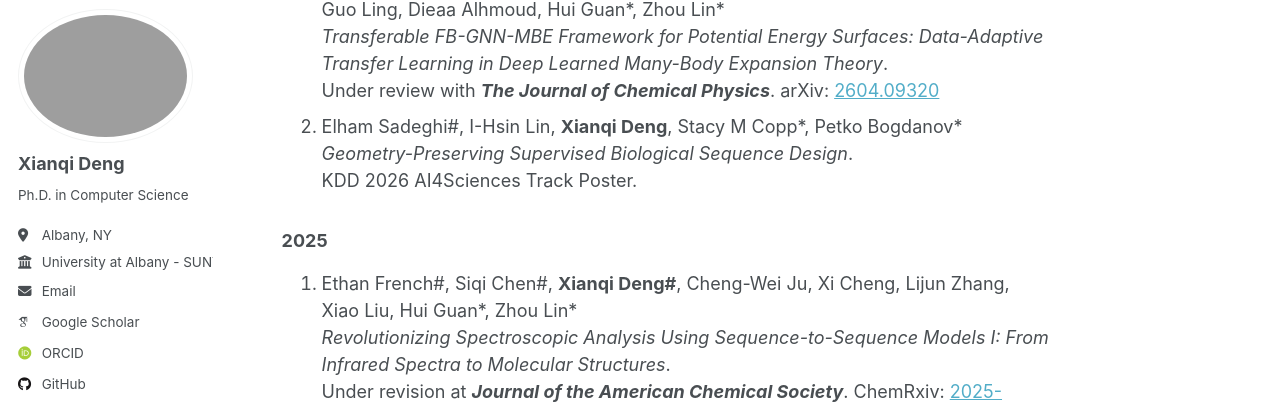
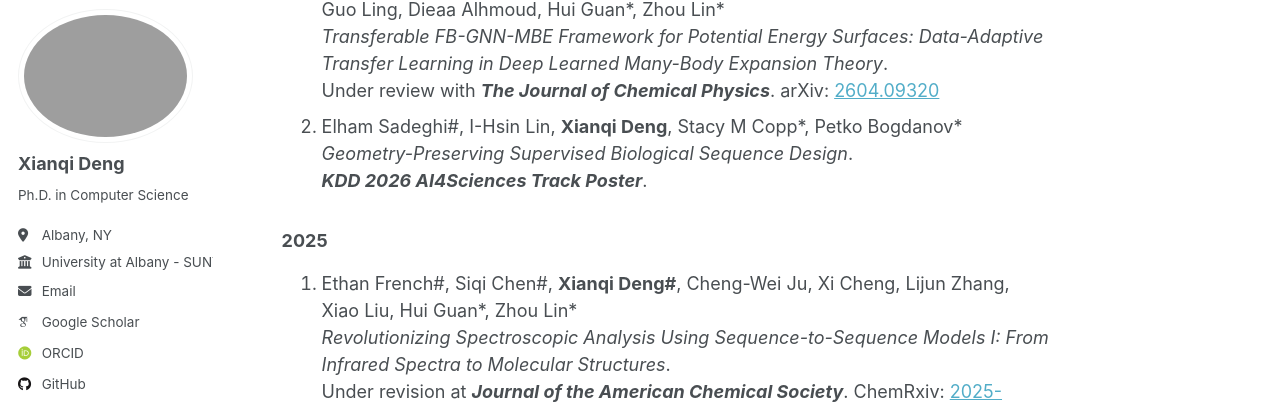
Before and after one commit to DengXianqi/dengxianqi.github.io, a Jekyll site: the page built from _pages/about.md, in a window 1280 px wide and 900 px high, scrolled down 673 px. Shown: the part 90-494 px from the top of the window. Built offline with Jekyll 4.4.1, drawn with Linux system fonts in a browser that asks for light colours; some web fonts are replaced; a script that is not in the unit is left out.

```diff
--- a/_pages/about.md
+++ b/_pages/about.md
@@ -29,7 +29,7 @@ Publications
    Under review with ***The Journal of Chemical Physics***. arXiv: [2604.09320](https://arxiv.org/abs/2604.09320)
 2. Elham Sadeghi#, I-Hsin Lin, **Xianqi Deng**, Stacy M Copp\*, Petko Bogdanov\* <br>
    *Geometry-Preserving Supervised Biological Sequence Design*.<br>
-   KDD 2026 AI4Sciences Track Poster.
+   ***KDD 2026 AI4Sciences Track Poster***.
 
 ### 2025
 
```
